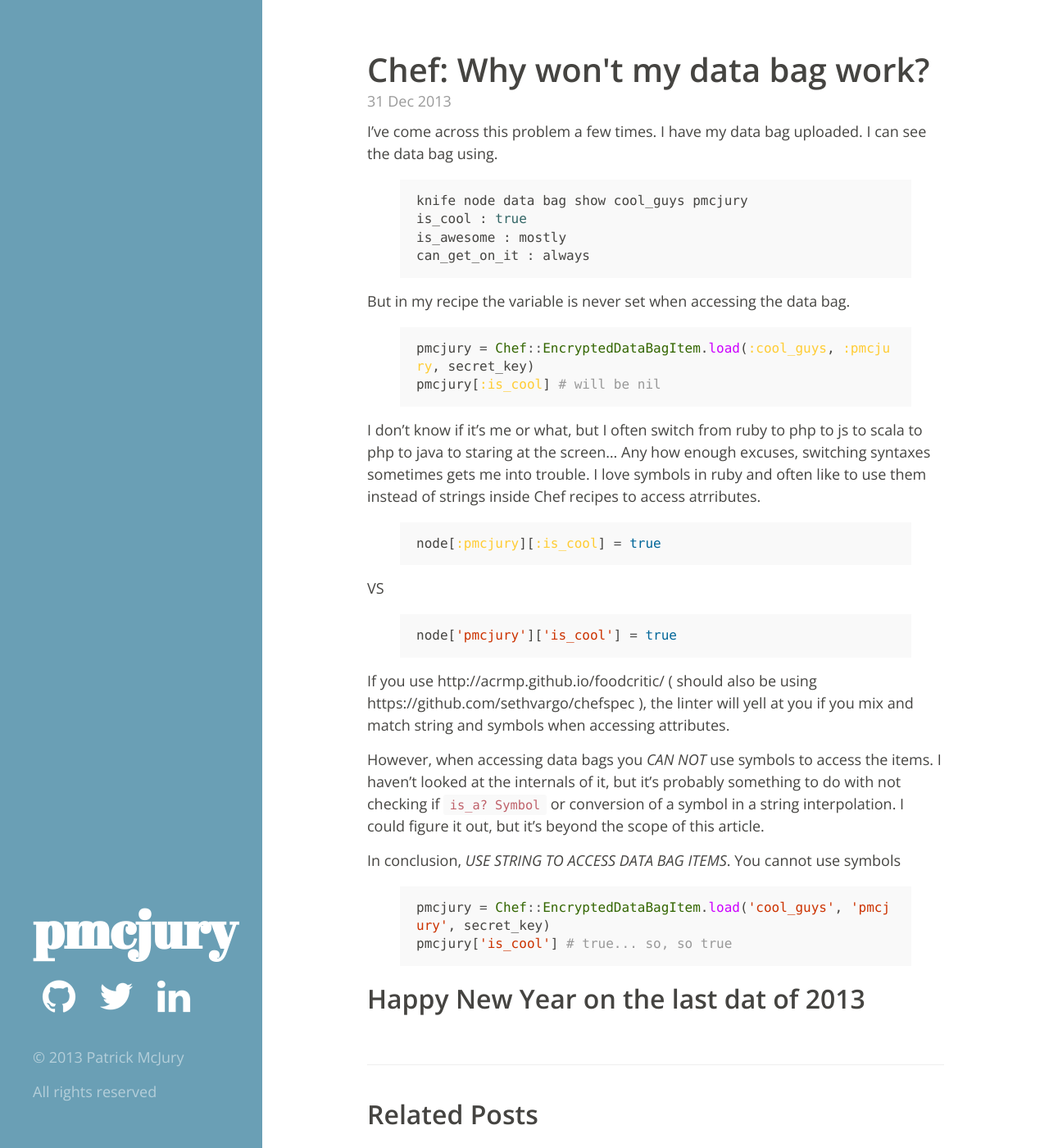
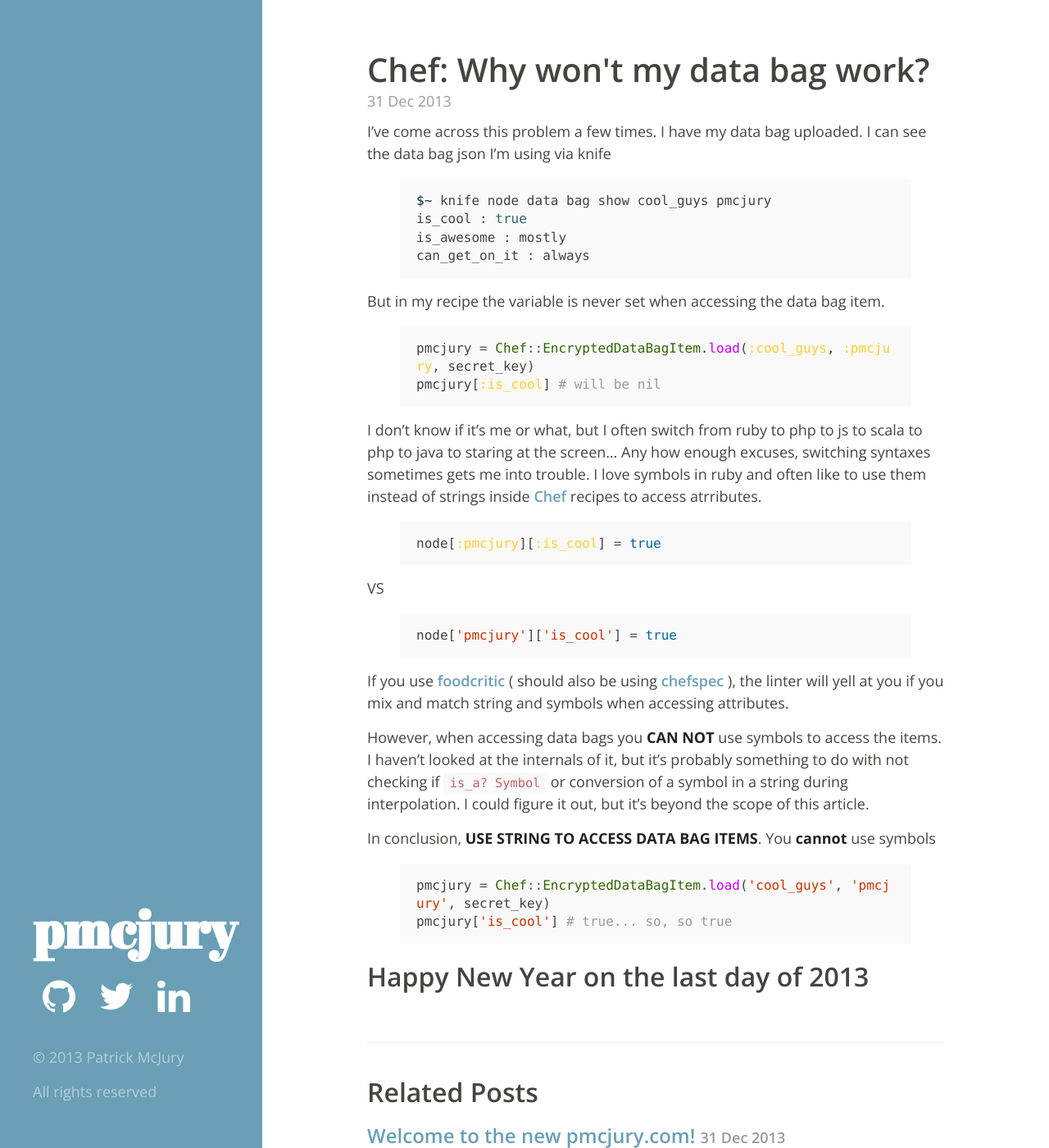
Before and after one commit to pmcjury/pmcjury.github.io, a Jekyll site: the page built from _posts/2013-12-31-chef-data-bag-not-working-gotchas.markdown, in a window 1280 px wide and 1400 px high. Shown: the whole window at 82% size. Built offline with Jekyll 4.4.1, drawn with Linux system fonts in a browser that asks for light colours; Markdown is read by kramdown in place of the engine named in the settings.

Commit message:
fixed typo

````diff
--- a/_posts/2013-12-31-chef-data-bag-not-working-gotchas.markdown
+++ b/_posts/2013-12-31-chef-data-bag-not-working-gotchas.markdown
@@ -5,23 +5,23 @@ date:   2013-12-31 13:26:11
 categories: chef ruby
 ---
 
-I've come across this problem a few times. I have my data bag uploaded. I can see the data bag using.
+I've come across this problem a few times. I have my data bag uploaded. I can see the data bag json I'm using via knife
 
 {% highlight bash %}
-knife node data bag show cool_guys pmcjury
+$~ knife node data bag show cool_guys pmcjury
 is_cool : true
 is_awesome : mostly
 can_get_on_it : always
 {% endhighlight %}
 
-But in my recipe the variable is never set when accessing the data bag.
+But in my recipe the variable is never set when accessing the data bag item.
 
 {% highlight ruby %}
 pmcjury = Chef::EncryptedDataBagItem.load(:cool_guys, :pmcjury, secret_key)
 pmcjury[:is_cool] # will be nil
 {% endhighlight %}
 
-I don't know if it's me or what, but I often switch from ruby to php to js to scala to php to java to staring at the screen... Any how enough excuses, switching syntaxes sometimes gets me into trouble. I love symbols in ruby and often like to use them instead of strings inside Chef recipes to access atrributes.
+I don't know if it's me or what, but I often switch from ruby to php to js to scala to php to java to staring at the screen... Any how enough excuses, switching syntaxes sometimes gets me into trouble. I love symbols in ruby and often like to use them instead of strings inside [Chef](http://www.getchef.com/chef/) recipes to access atrributes.
 
 {% highlight ruby %}
 node[:pmcjury][:is_cool] = true
@@ -33,15 +33,15 @@ VS
 node['pmcjury']['is_cool'] = true
 {% endhighlight %}
 
-If you use http://acrmp.github.io/foodcritic/  ( should also be using https://github.com/sethvargo/chefspec ), the linter will yell at you if you mix and match string and symbols when accessing attributes.
+If you use [foodcritic](http://acrmp.github.io/foodcritic/) ( should also be using [chefspec](https://github.com/sethvargo/chefspec) ), the linter will yell at you if you mix and match string and symbols when accessing attributes.
 
-However, when accessing data bags you *CAN NOT* use symbols to access the items. I haven't looked at the internals of it, but it's probably something to do with not checking if ```is_a? Symbol``` or conversion of a symbol in a string interpolation. I could figure it out, but it's beyond the scope of this article.
+However, when accessing data bags you **CAN NOT** use symbols to access the items. I haven't looked at the internals of it, but it's probably something to do with not checking if ```is_a? Symbol``` or conversion of a symbol in a string during interpolation. I could figure it out, but it's beyond the scope of this article.
 
-In conclusion, *USE STRING TO ACCESS DATA BAG ITEMS*. You cannot use symbols
+In conclusion, **USE STRING TO ACCESS DATA BAG ITEMS**. You **cannot** use symbols
 
 {% highlight ruby %}
 pmcjury = Chef::EncryptedDataBagItem.load('cool_guys', 'pmcjury', secret_key)
 pmcjury['is_cool'] # true... so, so true
 {% endhighlight %}
 
-## Happy New Year on the last dat of 2013
+## Happy New Year on the last day of 2013
````
